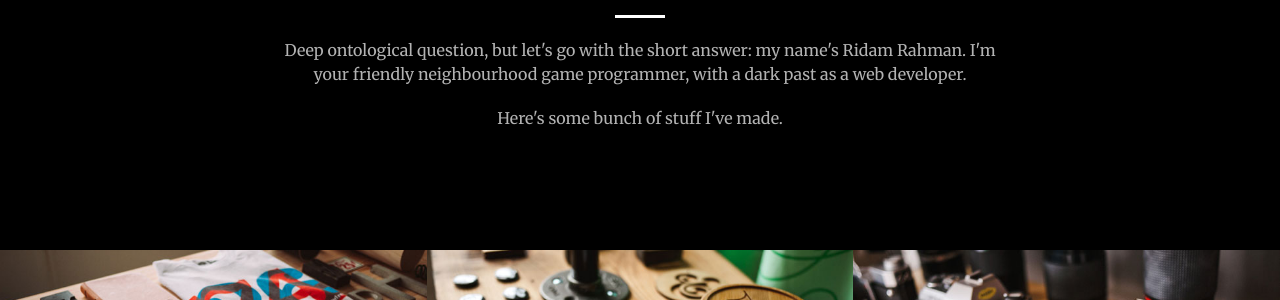
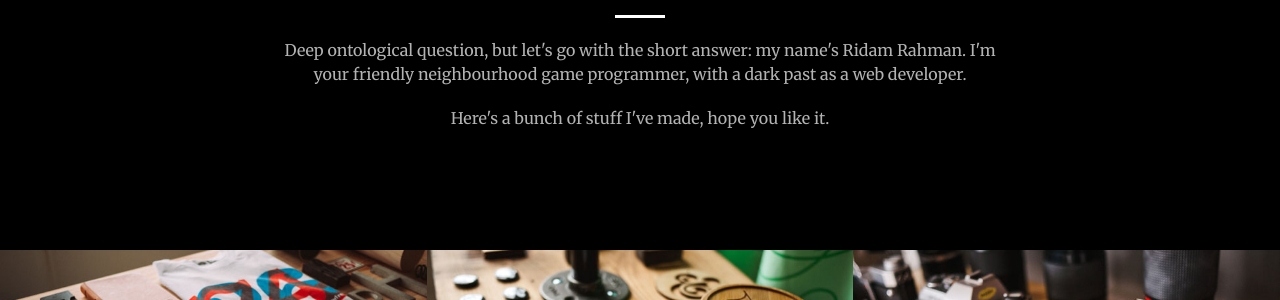
Before and after one commit to Midrax/midrax.github.io, a Jekyll site: the page built from index.html, in a window 1280 px wide and 900 px high, scrolled down 886 px. Shown: the part 152-452 px from the top of the window. Built offline with Jekyll 4.4.1, drawn with Linux system fonts in a browser that asks for light colours.

Commit message:
slight fix

```diff
--- a/_config.yml
+++ b/_config.yml
@@ -7,7 +7,7 @@
 
 twitter_username: "Midrax"
 github_username: "Midrax"
-linkedin_username: "in/sadman-sakib-rahman-405b4b155/"
+linkedin_username: "in/ridam-rahman-405b4b155/"
 steam_username: "theridam"
 facebook_username: "ridam.d.grayman"
 instagram_username: "midr4x"
--- a/_includes/blog.html
+++ b/_includes/blog.html
@@ -1,4 +1,4 @@
-<div id="blog"  style="display: none; margin: 5vw;">
+<div id="blog"  style="display: none; margin-top: 15vw;">
     <div class="container-fluid">
           <div class="col-sm-12">
             <h2>I Love Computer Science</h2>
--- a/_includes/cv.html
+++ b/_includes/cv.html
@@ -1,4 +1,4 @@
-<div id="cv"  style="display: none; margin: 5vw;">
+<div id="cv"  style="display: none; margin-top: 15vw;">
     <div class="container-fluid">
         <script src="//mozilla.github.io/pdf.js/build/pdf.js"></script>
             <h1>PDF.js 'Hello, world!' example</h1>
--- a/_includes/whoami.html
+++ b/_includes/whoami.html
@@ -9,7 +9,7 @@
                     I'm your friendly neighbourhood game programmer, with a dark past as a web developer.
                 </p>
                 <p class="text-faded">
-                    Here's some bunch of stuff I've made.
+                    Here's a bunch of stuff I've made, hope you like it.
                 </p>
             </div>
         </div>
```
